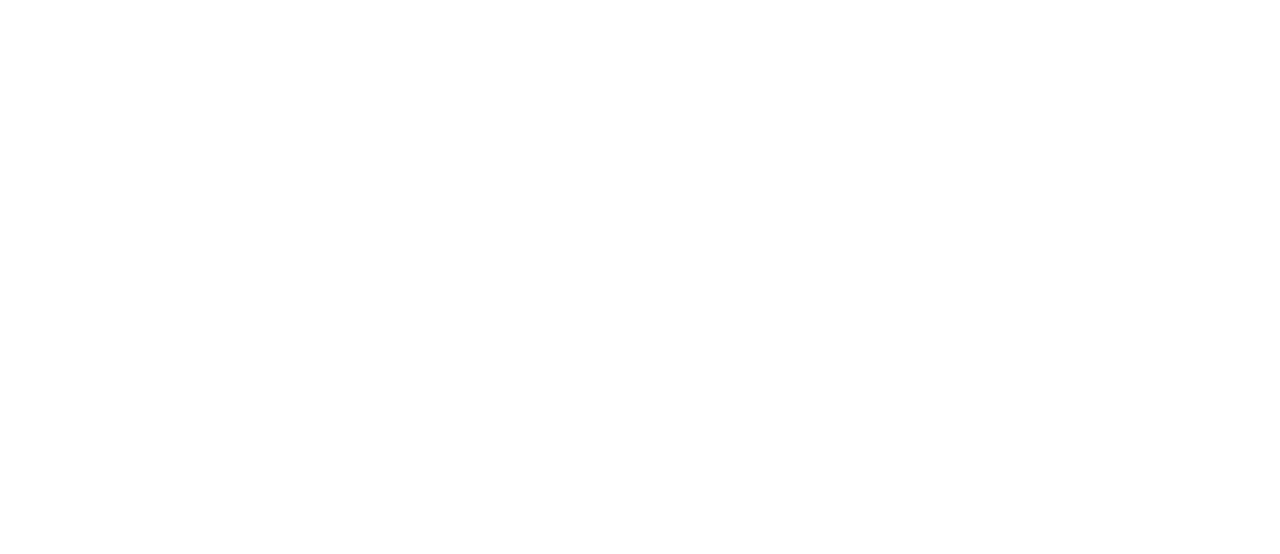
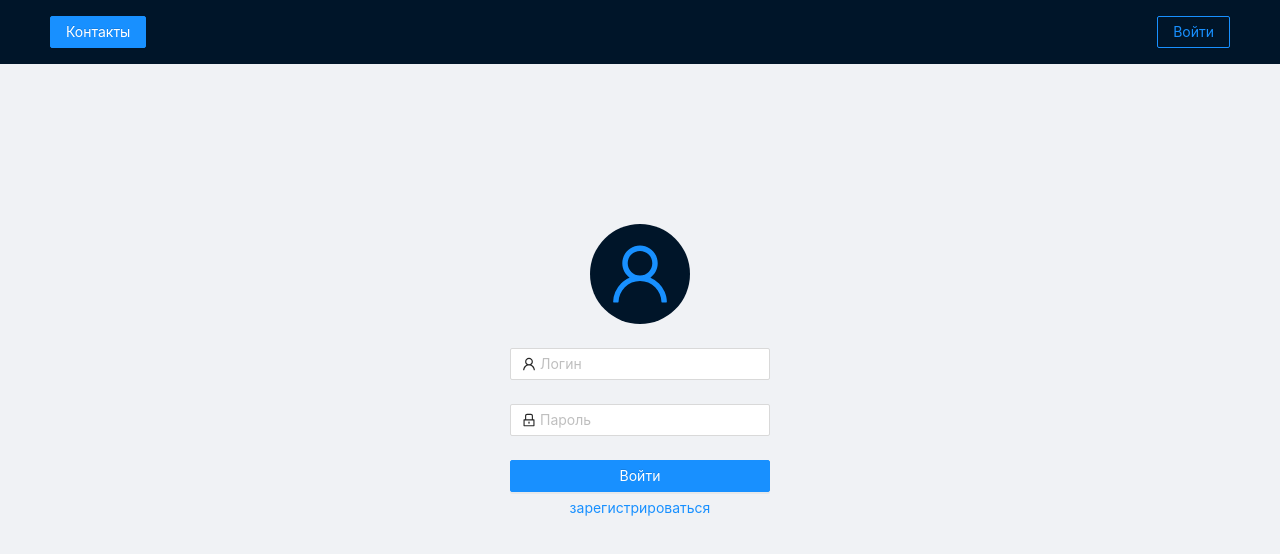
Before and after one commit to Mohiroo/personal-account, a React (Create React App) app: page / in a window 1280 px wide. Shown: the top 554 px of the page. Built offline with nearby package versions, Linux system fonts and the light colour scheme.

Commit message:
add layout with privite links

```diff
--- /dev/null
+++ b/src/App.scss
@@ -0,0 +1,14 @@
+@import '~antd/dist/antd.css';
+
+#root {
+  min-height: 100%;
+}
+
+header {
+  display: flex;
+  justify-content: space-between;
+}
+
+.ant-layout {
+  min-height: 100vh;
+}
--- a/src/App.tsx
+++ b/src/App.tsx
@@ -1,11 +1,40 @@
-import React from 'react';
+import { Button, Layout } from "antd";
+import { Header, Content } from "antd/lib/layout/layout";
+import React, { useEffect } from "react";
+import { Routes, Route, Link } from "react-router-dom";
+import "./App.scss";
+import MyHeader from "./components/Header/Header";
+import { useAppDispatch, useAppSelector } from "./hooks/redux";
+import Account from "./pages/Account/Account";
+import Login from "./pages/Login/Login";
+import { authSlice } from "./store/Slices/AuthSlice";
 
-function App() {
+const App: React.FC = () => {
+  const { auth } = useAppSelector((state) => state.authReducer);
+  const dispatch = useAppDispatch();
+  const { rejectAuthorization } = authSlice.actions;
+
+  useEffect(() => console.log('render'))
+
   return (
-    <div>
-
-    </div>
+    <Layout>
+      <MyHeader auth={auth} onClick={() => auth && dispatch(rejectAuthorization())}/>
+      <Content>
+        <Routes>
+          {auth ? (
+            <>
+              <Route path="/" element={<Login />} />
+              <Route path="/account" element={<Account />} />
+            </>
+          ) : (
+            <>
+              <Route path="*" element={<Login />} />
+            </>
+          )}
+        </Routes>
+      </Content>
+    </Layout>
   );
-}
+};
 
 export default App;
```
